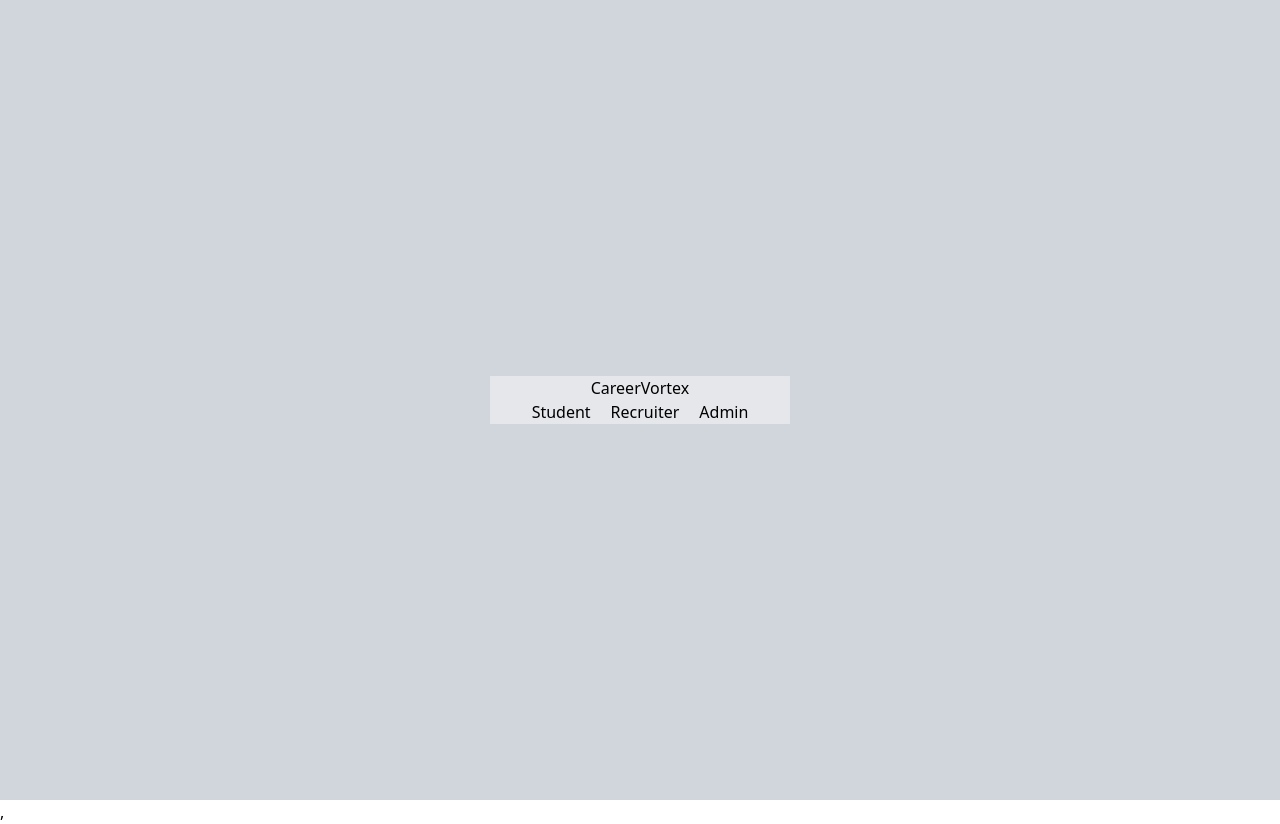
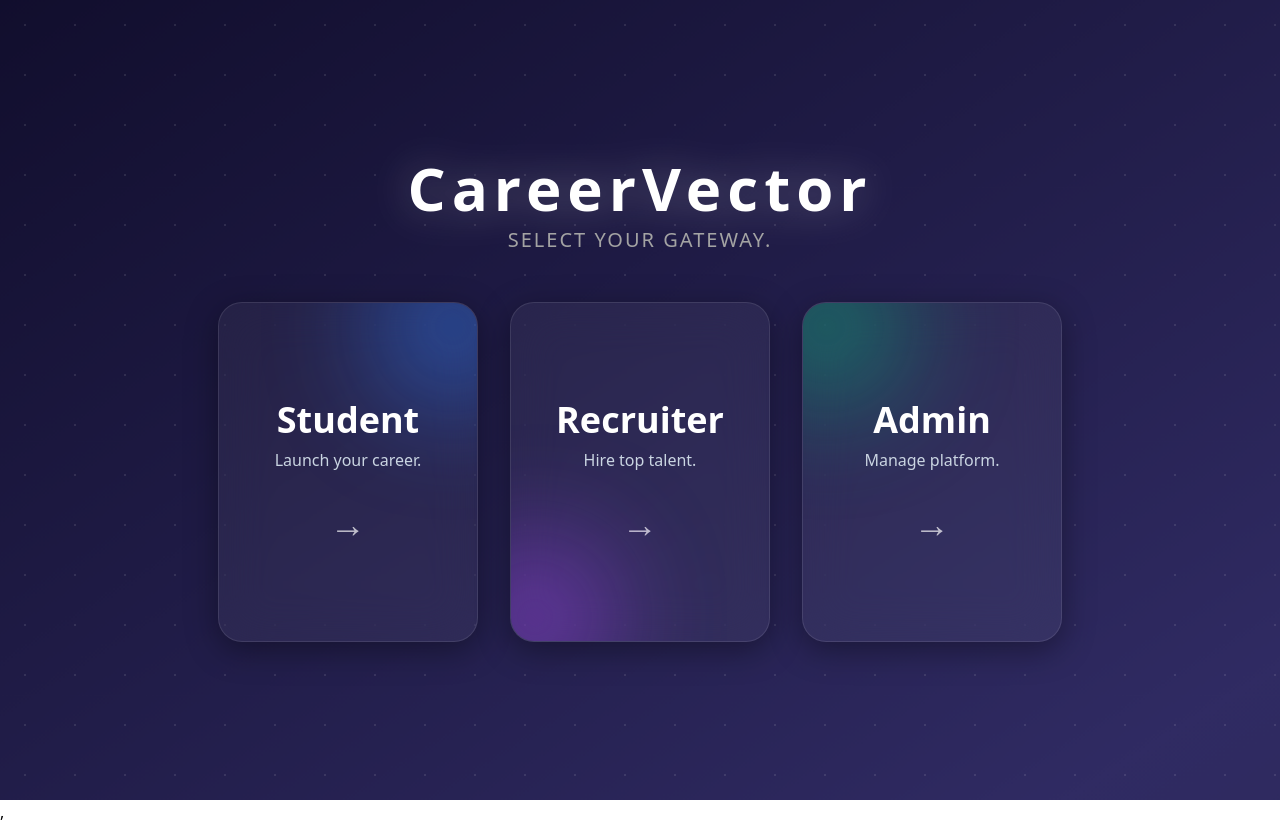
Before and after one commit to careervector2026-cloud/CareerVector, a React (Vite) app: page / in a window 1280 px wide. Built offline with nearby package versions, Linux system fonts and the light colour scheme.

Commit message:
Fixed untracked files and cleared git cache

```diff
--- a/src/pages/Index.jsx
+++ b/src/pages/Index.jsx
@@ -1,21 +1,95 @@
-import React from 'react'
-import { useNavigate} from 'react-router-dom'
+import React from 'react';
+import { useNavigate } from 'react-router-dom';
+
 const Index = () => {
   const navigate = useNavigate();
+
   return (
-    <>
-    <div className='flex justify-center items-center min-h-screen bg-gray-300'>
-        <div className="flex flex-col justify-center items-center gap-5h-75 w-75 bg-gray-200">
-          <div>CareerVortex</div>
-          <div className='flex gap-5'>
-            <button onClick={()=>navigate("/student/login")}>Student</button>
-            <button onClick={()=>navigate("/recruiter/login")}>Recruiter</button>
-            <button onClick={()=>navigate("/admin/login")}>Admin</button>
+    <div className="relative h-screen w-screen overflow-hidden flex items-center justify-center bg-[#0f0c29] font-sans">
+
+      {/* Custom Animation Styles */}
+      <style>
+        {`
+          @keyframes nebulaMove {
+            0% { transform: translate(0, 0); }
+            50% { transform: translate(-5%, -5%); }
+            100% { transform: translate(0, 0); }
+          }
+          .animate-nebula {
+            animation: nebulaMove 20s ease infinite;
+          }
+        `}
+      </style>
+
+      {/* Moving Nebula Background */}
+      <div className="absolute top-0 left-0 w-[200%] h-[200%] bg-gradient-to-br from-[#0f0c29] via-[#302b63] to-[#24243e] z-0 animate-nebula"></div>
+
+      {/* Stars Overlay */}
+      <div className="absolute top-0 left-0 w-full h-full z-[2] opacity-10 bg-[radial-gradient(white_1px,transparent_1px)] bg-[length:50px_50px]"></div>
+
+      {/* Content Wrapper */}
+      <div className="relative z-10 flex flex-col items-center text-center">
+
+        {/* Headings */}
+        <h1 className="text-6xl font-extrabold text-white tracking-widest mb-2 drop-shadow-[0_0_20px_rgba(255,255,255,0.3)]">
+          CareerVector
+        </h1>
+        <p className="text-xl text-[#a3a3a3] mb-12 tracking-widest uppercase">
+          Select your gateway.
+        </p>
+
+        {/* Card Container */}
+        <div className="flex gap-8 flex-wrap justify-center">
+
+          {/* STUDENT CARD */}
+          <div
+            onClick={() => navigate('/student/login')}
+            className="group relative w-[260px] h-[340px] flex flex-col items-center justify-center p-10 cursor-pointer rounded-3xl border border-white/10 bg-white/5 backdrop-blur-xl shadow-[0_8px_32px_0_rgba(0,0,0,0.37)] transition-all duration-300 hover:scale-105 hover:bg-white/10 overflow-hidden"
+          >
+            {/* Blue Orb */}
+            <div className="absolute -top-12 -right-12 w-36 h-36 bg-blue-500 rounded-full blur-[60px] opacity-60"></div>
+
+            <h2 className="text-4xl font-bold text-white mb-2 z-10">Student</h2>
+            <p className="text-base text-slate-300 z-10">Launch your career.</p>
+            <div className="mt-8 text-4xl text-white/70 transition-transform duration-300 group-hover:translate-x-2">
+              &rarr;
+            </div>
           </div>
+
+          {/* RECRUITER CARD */}
+          <div
+            onClick={() => navigate('/recruiter/login')}
+            className="group relative w-[260px] h-[340px] flex flex-col items-center justify-center p-10 cursor-pointer rounded-3xl border border-white/10 bg-white/5 backdrop-blur-xl shadow-[0_8px_32px_0_rgba(0,0,0,0.37)] transition-all duration-300 hover:scale-105 hover:bg-white/10 overflow-hidden"
+          >
+            {/* Purple Orb */}
+            <div className="absolute -bottom-12 -left-12 w-36 h-36 bg-purple-500 rounded-full blur-[60px] opacity-60"></div>
+
+            <h2 className="text-4xl font-bold text-white mb-2 z-10">Recruiter</h2>
+            <p className="text-base text-slate-300 z-10">Hire top talent.</p>
+            <div className="mt-8 text-4xl text-white/70 transition-transform duration-300 group-hover:translate-x-2">
+              &rarr;
+            </div>
+          </div>
+
+          {/* ADMIN CARD */}
+          <div
+            onClick={() => navigate('/admin/login')}
+            className="group relative w-[260px] h-[340px] flex flex-col items-center justify-center p-10 cursor-pointer rounded-3xl border border-white/10 bg-white/5 backdrop-blur-xl shadow-[0_8px_32px_0_rgba(0,0,0,0.37)] transition-all duration-300 hover:scale-105 hover:bg-white/10 overflow-hidden"
+          >
+            {/* Green Orb */}
+            <div className="absolute -top-12 -left-12 w-36 h-36 bg-emerald-500 rounded-full blur-[60px] opacity-60"></div>
+
+            <h2 className="text-4xl font-bold text-white mb-2 z-10">Admin</h2>
+            <p className="text-base text-slate-300 z-10">Manage platform.</p>
+            <div className="mt-8 text-4xl text-white/70 transition-transform duration-300 group-hover:translate-x-2">
+              &rarr;
+            </div>
+          </div>
+
         </div>
+      </div>
     </div>
-    </>
-  )
-}
+  );
+};
 
-export default Index
+export default Index;
```
Also changed, not shown: 2 other files (tests, documents, lock files or other folders).
